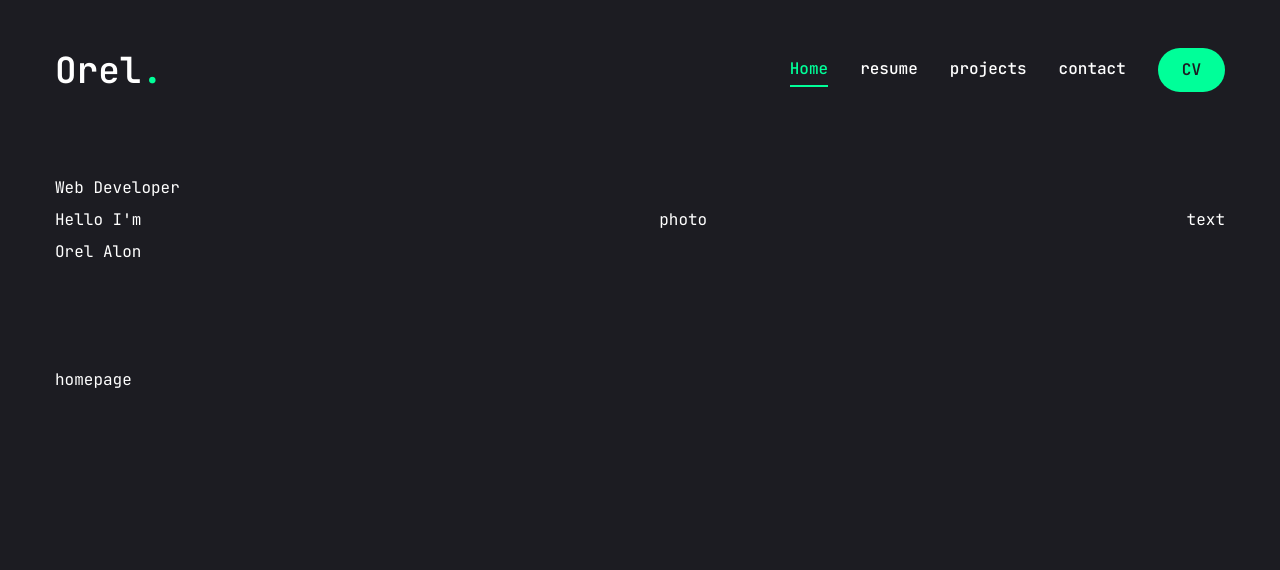
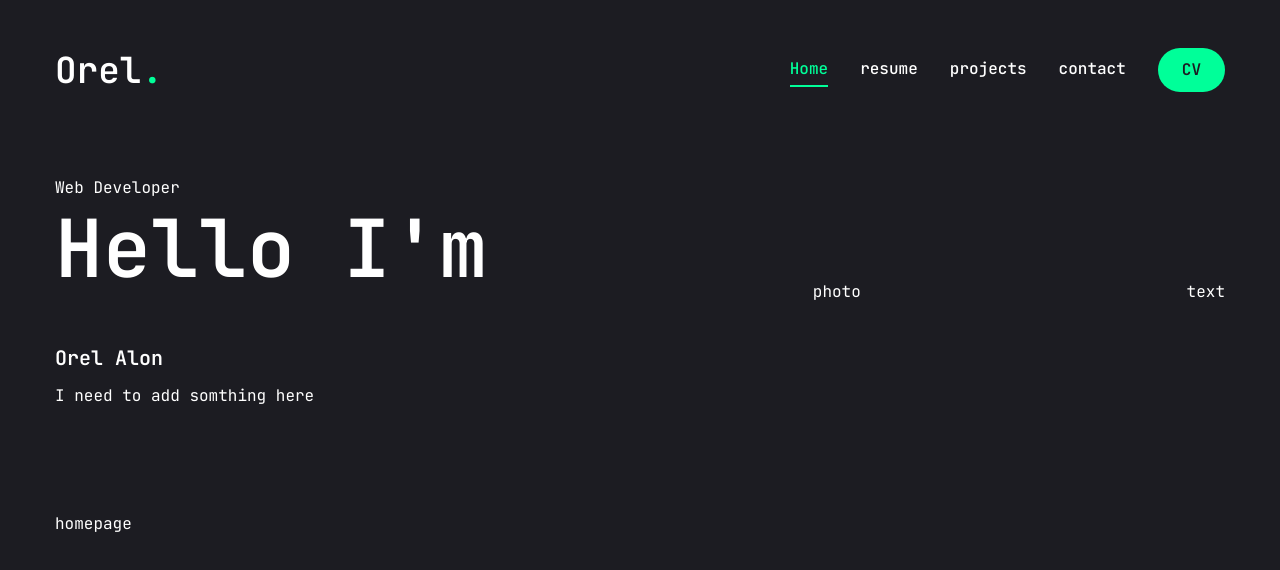
Before and after one commit to OrelAlon/nextjs-portfolio, a Next.js app: page / in a window 1280 px wide. Shown: the top 570 px of the page. Built offline with nearby package versions, Linux system fonts and the light colour scheme.

Commit message:
cosmetic to home page and add h class to globals

```diff
--- a/app/globals.css
+++ b/app/globals.css
@@ -6,4 +6,13 @@
   body{
     @apply font-primary bg-primary text-white leading-loose
   }
+  .h1{
+    @apply text-[48px] xl:text-[80px] leading-[1.1] font-semibold
+  }
+   .h2{
+    @apply text-[36px] xl:text-[48px] leading-[1.1] font-semibold
+  }
+   .h3{
+    @apply text-[20px] xl:text-[24px] leading-[1.1] font-semibold
+  }
 }
--- a/app/page.jsx
+++ b/app/page.jsx
@@ -8,10 +8,10 @@ const Home = () => {
 <div className="flex flex-col xl:flex-row items-center justify-between xl:pt-8 xl:pb-24">
 
       {/* text */}
-        <div>
+        <div className='text-center xl:text-left'>
           <span>Web Developer</span>
-          <h1>Hello I'm <br /><span>Orel Alon</span></h1>
-
+          <h1 className='h1'> Hello I'm <br /><span className='text-xl'>Orel Alon</span></h1>
+        <p>I need to add somthing here</p>
         </div>
         {/* photo */}
         <div> photo</div>
```
